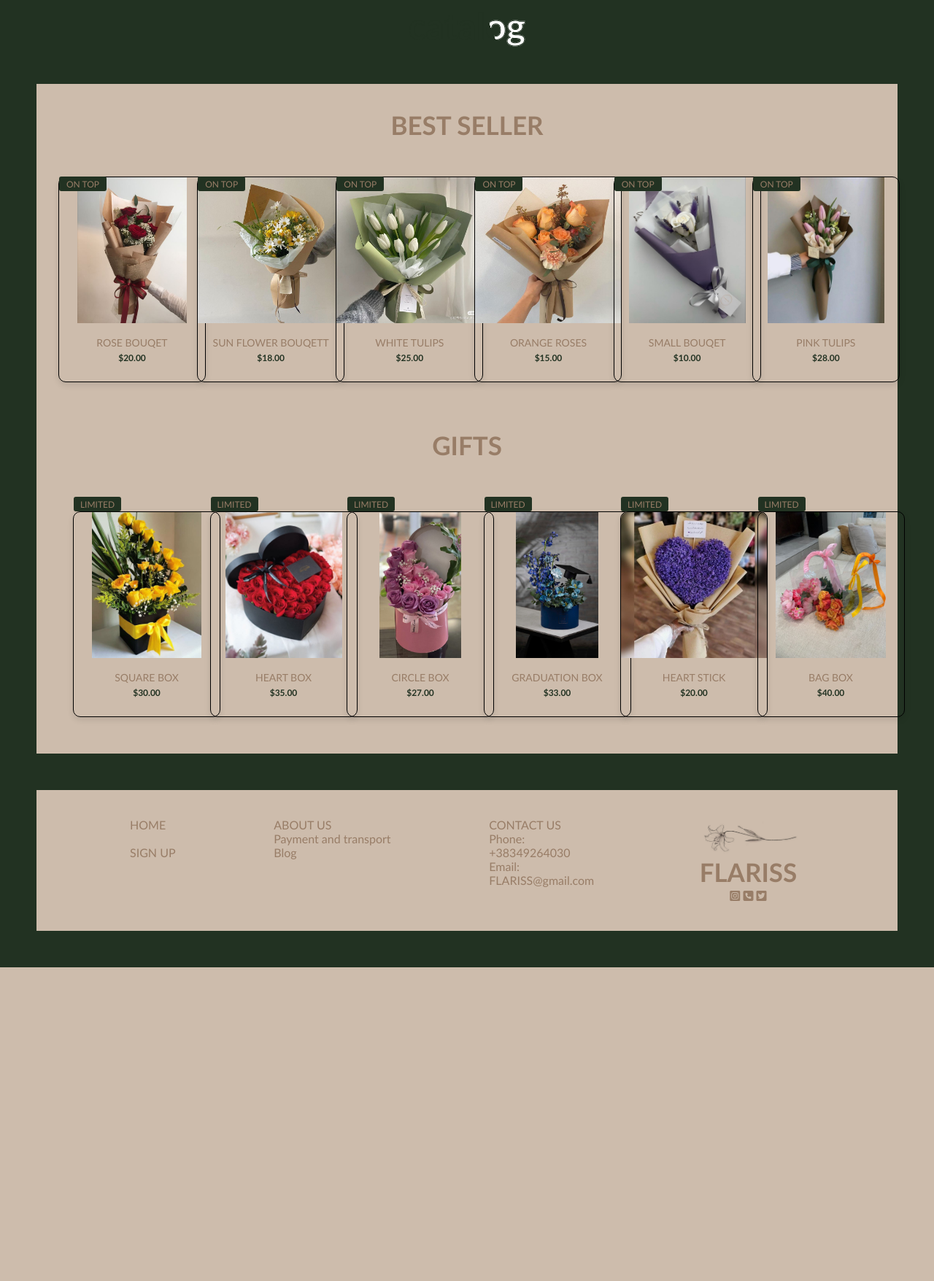
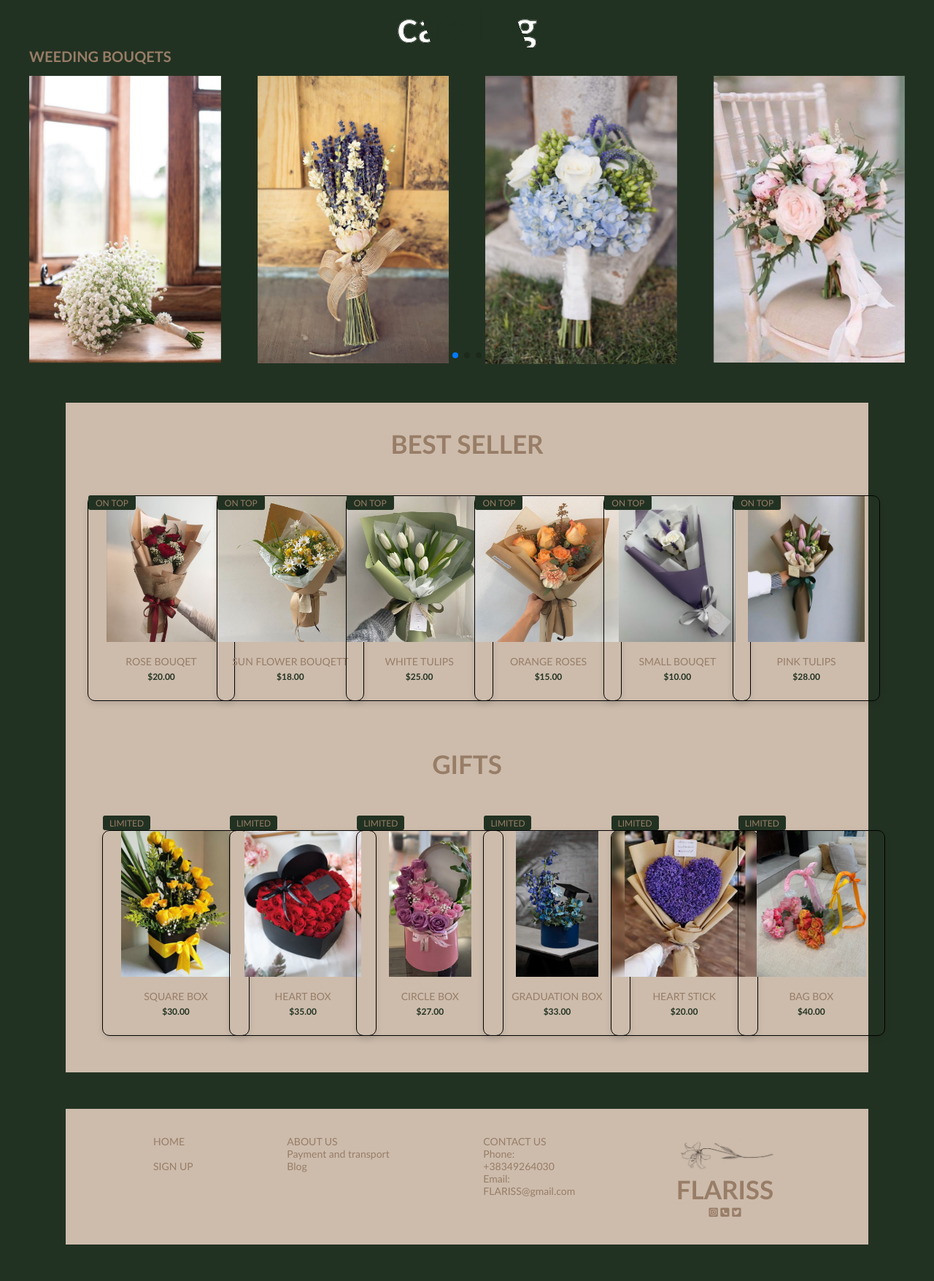
Before and after one commit to BlertaXheladini/Flower-Store, a PHP site: page /products.html in a window 1280 px wide. Shown: the part 25-1781 px from the top of the page at 73% size. Before the commit the page ends 1351 px from the top, so only its background shows below. Run offline with PHP 8.4, Linux system fonts and the light colour scheme.

Commit message:
slider done

```diff
--- a/home.html
+++ b/home.html
@@ -30,7 +30,7 @@
                 <div class="title">
                     <h1>FLARISS</h1>
                     <p>Spring flower bouquet for you</p>
-                    <button type="button">Shop now </button>
+                    <a href="products.html"> <button type="button">Shop now </button></a>
                 </div>
             </div>
         </div>
--- a/products.css
+++ b/products.css
@@ -11,9 +11,52 @@
     scroll-behavior: smooth;
 }
 
+
 body {
+    position: relative;
+    height: 100%;
     background-color: var(--green);
 }
+
+body {
+    font-family: Helvetica Neue, Helvetica, Arial, sans-serif;
+    font-size: 14px;
+    margin: 0;
+    padding-left: 40px;
+    padding-right: 40px;
+}
+
+section h2 {
+    text-transform: uppercase;
+    text-align: flex-strat;
+    text-decoration: none;
+    font-size: 20px;
+    color: var(--brown);
+    padding-bottom: 15px;
+
+}
+
+.swiper {
+    width: 100%;
+    height: 100%;
+}
+
+.swiper-slide {
+    text-align: center;
+    font-size: 18px;
+    display: flex;
+    justify-content: center;
+    align-items: center;
+}
+
+.swiper-slide img {
+    display: block;
+    width: 100%;
+    height: 50%;
+    object-fit: cover;
+}
+
+
 
 main {
     background-color: var(--beige);
@@ -21,7 +64,7 @@ main {
 
 }
 
- main img {
+main img {
 
     height: 200px;
     width: auto;
@@ -71,7 +114,7 @@ main {
 h1 {
     display: flex;
     justify-content: center;
-    font-size: 50px;
+    font-size: 60px;
     line-height: 60px;
     margin-top: 30px;
     color: transparent;
@@ -89,7 +132,7 @@ h1 {
 }
 
 
- main h2 {
+main h2 {
     text-transform: uppercase;
     text-align: center;
     text-decoration: none;
@@ -213,7 +256,7 @@ a:hover {
 
 }
 
- .logopic img {
+.logopic img {
     mix-blend-mode: multiply;
     height: 50px;
 }
@@ -237,7 +280,7 @@ a:hover {
 }
 
 
-.rightfooter h2{
+.rightfooter h2 {
     text-transform: uppercase;
     text-decoration: none;
     font-size: 35px;
--- a/products.html
+++ b/products.html
@@ -7,6 +7,7 @@
     <link rel="stylesheet" href="products.css" type="text/css">
     <script src="flower.js"></script>
     <link rel="stylesheet" href="https://cdnjs.cloudflare.com/ajax/libs/font-awesome/6.4.2/css/all.min.css">
+    <link rel="stylesheet" href="https://cdn.jsdelivr.net/npm/swiper@11/swiper-bundle.min.css" />
 
     <title>Products</title>
 </head>
@@ -24,6 +25,108 @@
     </header>
 
     <h1>catalog</h1>
+
+    <section class="slider-container">
+        <h2>weeding Bouqets</h2>
+        <div class="container">
+            <div class="swiper card_slider">
+                <div class="swiper-wrapper">
+                    <div class="swiper-slide">
+                        <div class="img_box">
+                            <img src="pictures/Weeding1.jpeg" onmouseover=this.src="pictures/Weeding11.jpeg"
+                                onmouseout=this.src="pictures/Weeding1.jpeg">
+                        </div>
+                    </div>
+                    <div class="swiper-slide">
+                        <div class="img_box">
+                            <img src="pictures/Weeding2.jpeg" onmouseover=this.src="pictures/Weeding21.jpeg"
+                                onmouseout=this.src="pictures/Weeding2.jpeg">
+                        </div>
+                    </div>
+                    <div class="swiper-slide">
+                        <div class="img_box">
+                            <img src="pictures/Weeding3.jpeg" onmouseover=this.src="pictures/Weeding31.jpeg"
+                                onmouseout=this.src="pictures/weeding3.jpeg">
+                        </div>
+                    </div>
+                    <div class=" swiper-slide">
+                        <div class="img_box">
+                            <img src="pictures/Weeding4.jpeg" onmouseover=this.src="pictures/Weeding41.jpeg"
+                                onmouseout=this.src="pictures/Weeding4.jpeg">
+                        </div>
+                    </div>
+                    <div class="swiper-slide">
+                        <div class="img_box">
+                            <img src="pictures/Weeding5.jpeg" onmouseover=this.src="pictures/Weeding51.jpeg"
+                                onmouseout=this.src="pictures/Weeding5.jpeg">
+                        </div>
+                    </div>
+                    <div class="swiper-slide">
+                        <div class="img_box">
+                            <img src="pictures/weeding6.jpeg" onmouseover=this.src="pictures/Weeding61.jpeg"
+                                onmouseout=this.src="pictures/Weeding6.jpeg">
+                        </div>
+                    </div>
+
+                </div>
+                <div class="swiper-pagination"></div>
+            </div>
+
+        </div>
+
+
+
+
+    </section>
+
+
+    <script src="https://cdn.jsdelivr.net/npm/swiper@11/swiper-bundle.min.js"></script>
+    <script>
+        var swiper = new Swiper(".card_slider", {
+            slidesPerView: 3,
+            spaceBetween: 30,
+
+            autoplay: {
+                delay: 2500,
+                disableOnInteraction: false,
+            },
+
+            keyboard: {
+                enabled: true,
+            },
+
+            pagination: {
+                el: ".swiper-pagination",
+                clickable: true,
+            },
+            navigation: {
+                nextEl: ".swiper-button-next",
+                prevEl: ".swiper-button-prev",
+            },
+            breakpoints: {
+                320: {
+                    slidesPerView: 1,
+                },
+
+                480: {
+                    slidesPerView: 2,
+                    spaceBetween: 20,
+                },
+                640: {
+                    slidesPerView: 3,
+                    spaceBetween: 20,
+                },
+                768: {
+                    slidesPerView: 4,
+                    spaceBetween: 40,
+                },
+                1024: {
+                    slidesPerView: 4,
+                    spaceBetween: 50,
+                },
+            },
+        });
+    </script>
 
     <main>
 
@@ -190,6 +293,7 @@
 
 
 
+
     <footer>
 
 
```
Also changed, not shown: pictures/weeding1.1.jpeg (deleted), pictures/weeding11.jpeg (added), pictures/weeding2.1.jpeg (deleted), pictures/weeding2.jpeg, pictures/weeding21.jpeg (added), pictures/weeding3.jpeg, pictures/weeding31.jpeg (renamed from pictures/weeding3.1.jpeg), pictures/weeding4.jpeg, pictures/weeding41.jpeg (renamed from pictures/weeding4.1.jpeg), pictures/weeding5.jpeg, pictures/weeding51.jpeg (renamed from pictures/weeding5.1.jpeg), pictures/weeding61.jpeg (renamed from pictures/weeding 6.1.jpeg).
